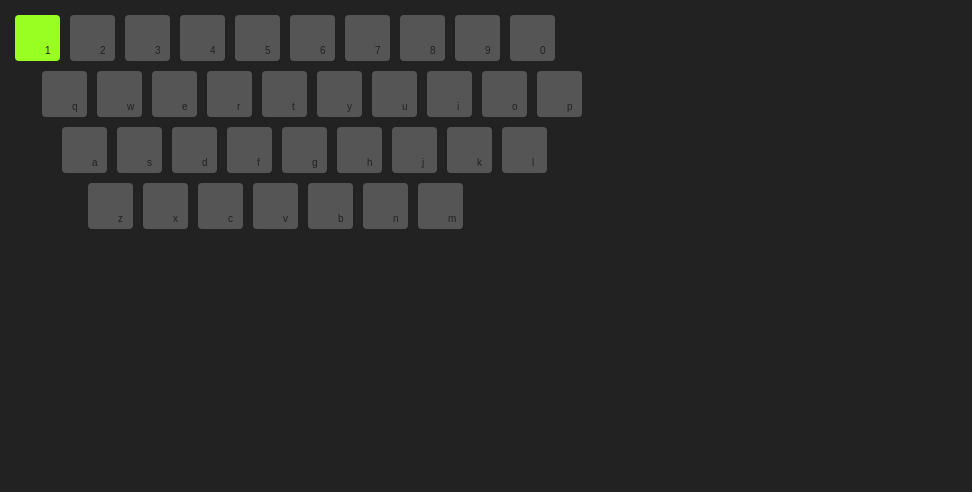
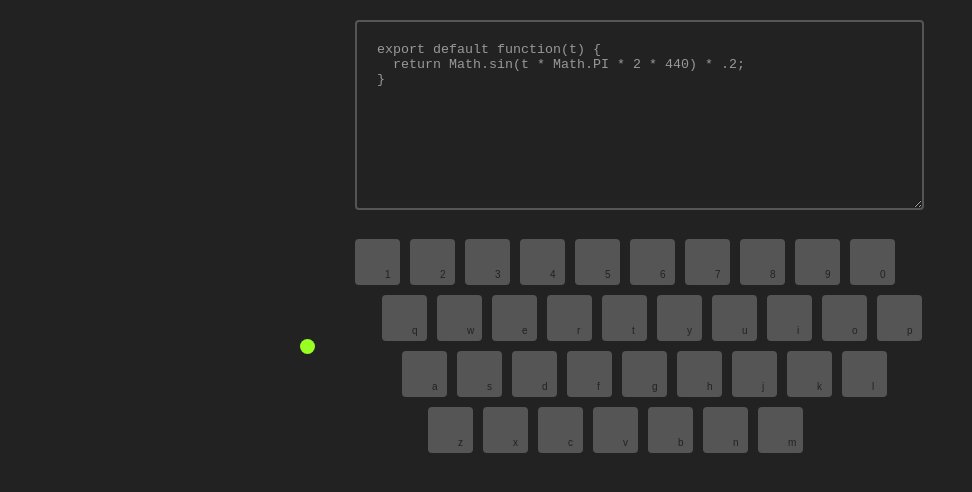
Before and after one commit to stagas/algorave.js, a plain HTML site: page index.html in a window 1280 px wide. Shown: the whole page, without its empty margins (0-972 px from the left). Drawn offline with Linux system fonts and the light colour scheme.

Commit message:
add editor

```diff
--- a/algorave.js
+++ b/algorave.js
@@ -45,7 +45,6 @@ SoundKey.prototype.setBank = function(bank) {
   this.el.classList.add('bank-' + this.bank);
 };
 
-
 var keyboard = [
   '1234567890'.split(''),
   'qwertyuiop'.split(''),
@@ -55,6 +54,21 @@ var keyboard = [
 
 var sounds = {};
 var banks = {};
+
+var containerElement = document.createElement('div');
+containerElement.className = 'container';
+document.body.appendChild(containerElement);
+
+var editorElement = document.createElement('div');
+var textarea = document.createElement('textarea');
+editorElement.appendChild(textarea);
+editorElement.className = 'editor';
+textarea.textContent = `\
+export default function(t) {
+  return Math.sin(t * Math.PI * 2 * 440) * .2;
+}
+`
+containerElement.appendChild(editorElement);
 
 var keyboardElement = document.createElement('div');
 keyboardElement.className = 'keyboard';
@@ -79,10 +93,45 @@ for (var i = 0; i < keyboard.length; i++) {
   keyboardElement.appendChild(rowElement);
 }
 
-document.body.appendChild(keyboardElement);
+containerElement.appendChild(keyboardElement);
+
+var elements = {
+  'editor': editorElement,
+  'keyboard': keyboardElement
+};
+var focus = 'keyboard';
+var other = {
+  'editor': 'keyboard',
+  'keyboard': 'editor',
+};
+
+elements[focus].classList.add('focus');
+
+textarea.blur();
+
+document.body.onkeyup = e => {
+  if (e.key === 'Shift') {
+    state.activeBank.turnOff();
+    state.triggerBank = false;
+  }
+}
 
 document.body.onkeydown = e => {
-  if (e.key.length > 1) return;
+  if (e.key.length > 1) {
+    if (e.key === 'Tab') {
+      elements[focus].classList.remove('focus');
+      focus = other[focus];
+      elements[focus].classList.add('focus');
+      if (focus === 'editor') {
+        textarea.focus();
+      } else {
+        textarea.blur();
+      }
+      return false;
+    }
+    return;
+  }
+  if (focus === 'editor') return;
   var charCode = e.key.toLowerCase().charCodeAt(0);
   var key = sounds[charCode];
   if (key == null) {
@@ -112,5 +161,3 @@ var state = {
   activeBank: banks[49],
   triggerBank: false
 };
-
-state.activeBank.turnOn();
--- a/style.css
+++ b/style.css
@@ -8,7 +8,29 @@ body {
   background: #222;
 }
 
+.container {
+  margin: 0 auto;
+  width: 600px;
+}
+
+.editor {
+  position: relative;
+}
+
+.editor textarea {
+  box-sizing: border-box;
+  margin: 20px 18px 10px 15px;
+  padding: 20px;
+  width: 569px;
+  height: 190px;
+  border: 2px solid #555;
+  border-radius: 4px;
+  background: #222;
+  color: #999;
+}
+
 .keyboard {
+  position: relative;
   margin: 10px;
 }
 
@@ -18,14 +40,25 @@ body {
   padding: 30px 5px 5px 30px;
   width: 45px;
   margin: 5px;
+  color: #222;
   background: #555;
-  color: #222;
   border-radius: 4px;
   font-family: sans-serif;
   font-size: 7.5pt;
 }
 
-.active {
+.focus:before {
+  position: absolute;
+  content: ' ';
+  width: 15px;
+  height: 15px;
+  left: -50px;
+  top: 105px;
+  border-radius: 100%;
+  background: red;
+}
+
+.active, .focus:before {
   background: #9f2;
 }
 
@@ -42,19 +75,19 @@ body {
 }
 
 .bank-2.active, .key-2.active {
+  background: #44f;
+}
+
+.bank-3.active, .key-3.active {
+  background: #f04;
+}
+
+.bank-4.active, .key-4.active {
   background: #c0c;
 }
 
-.bank-3.active, .key-3.active {
+.bank-5.active, .key-5.active {
   background: #f70;
-}
-
-.bank-4.active, .key-4.active {
-  background: #44f;
-}
-
-.bank-5.active, .key-5.active {
-  background: #f33;
 }
 
 .bank-6.active, .key-6.active {
@@ -74,5 +107,5 @@ body {
 }
 
 .bank-0.active, .key-0.active {
-  background: #f04;
+  background: #f33;
 }
```
